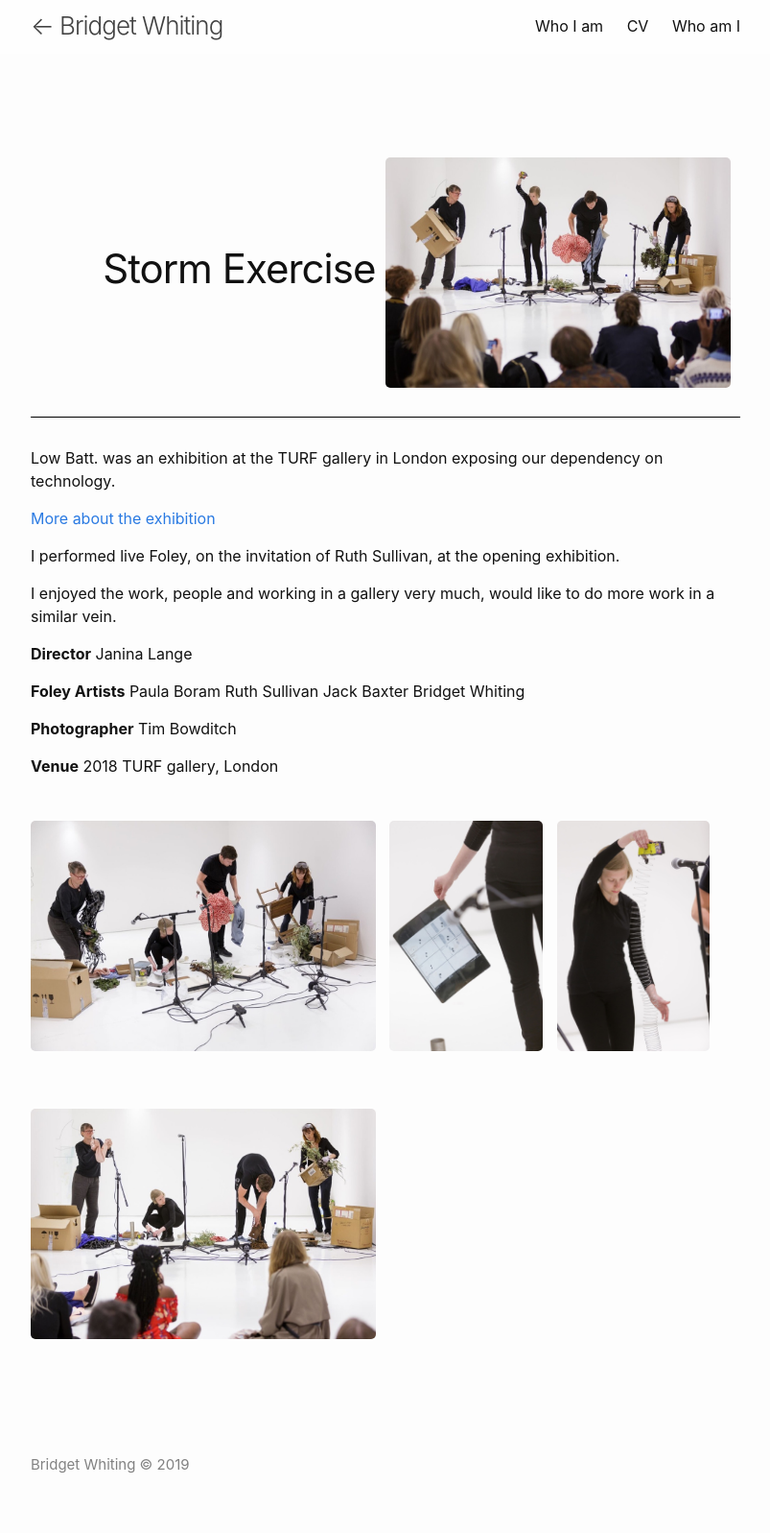
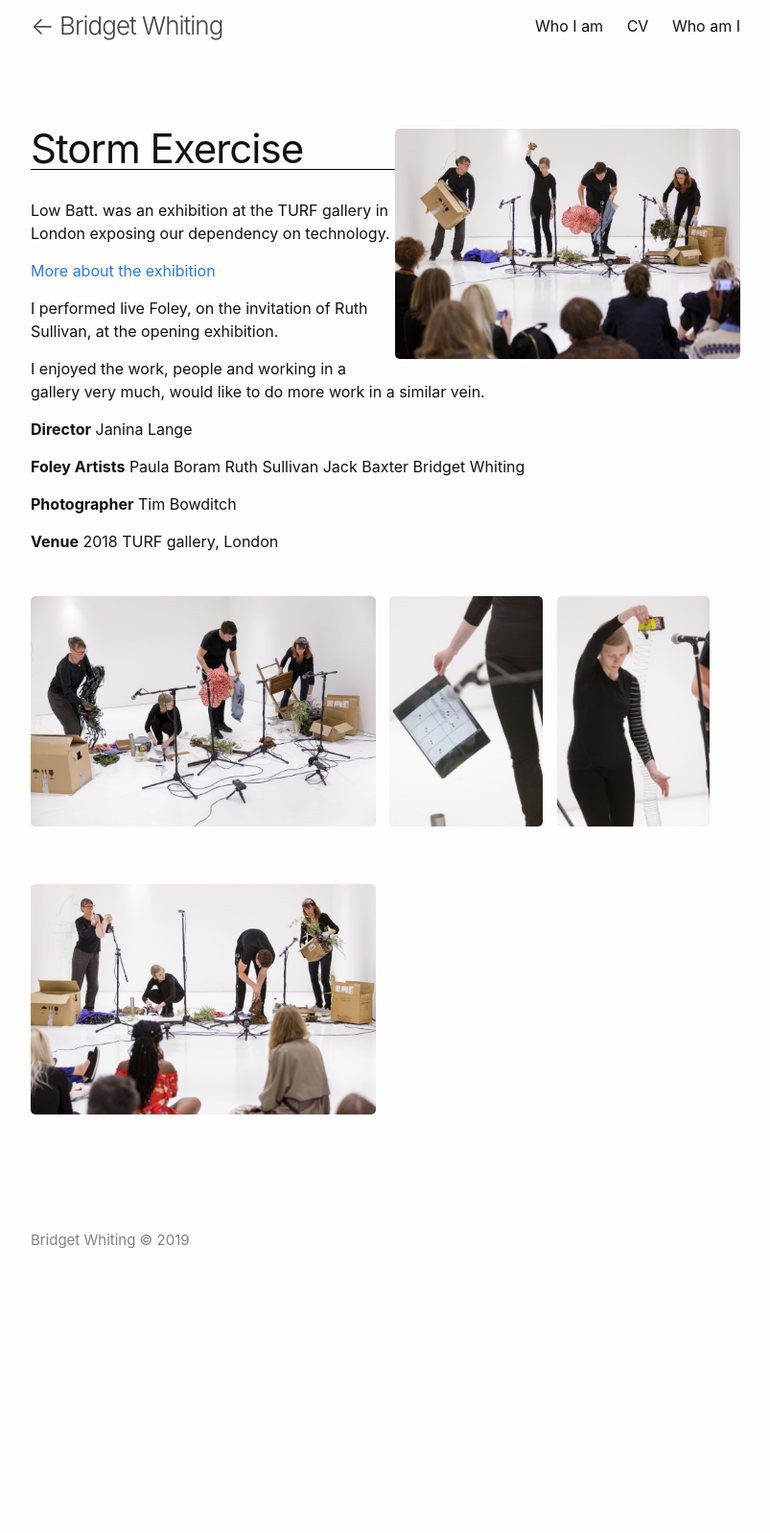
Before and after one commit to markwhiting/bridget, a Jekyll site: the page built from _projects/storm-exercise.markdown, in a window 1280 px wide. Shown: the whole page at 96% size, without its empty margins (238-1041 px from the left). Built offline with Jekyll 4.4.1, drawn with Linux system fonts in a browser that asks for light colours; after the commit the page ends 1363 px from its top, so only the background shows below that.

Commit message:
Hero image floating

```diff
--- a/_layouts/project.html
+++ b/_layouts/project.html
@@ -4,14 +4,14 @@ layout: default
 
 <article class="post" itemscope itemtype="http://schema.org/BlogPosting">
   <header class="post-header">
+    <img
+      class="heroImage"
+      src="{{ page.image | absolute_url }}"
+      alt="{{ page.title | escape }}"
+    />
     <h1 class="post-title" itemprop="name headline">
       {{ page.title | escape }}
-      <img
-        src="{{ page.image | absolute_url }}"
-        alt="{{ page.title | escape }}"
-      />
     </h1>
-    <!-- <p class="post-meta">More of the same</p> -->
   </header>
 
   <div class="post-content" itemprop="articleBody">
--- a/_sass/minima/_layout.scss
+++ b/_sass/minima/_layout.scss
@@ -245,6 +245,12 @@
   }
 }
 
+.heroImage {
+  float: right;
+  margin: 0;
+  padding: 0;
+}
+
 .post-content {
   margin-bottom: $spacing-unit;
 
@@ -274,7 +280,7 @@
 }
 
 h1 {
-  text-align: right;
+  text-align: left;
   margin: 3rem 0 0 0;
   border-bottom: 1px solid black;
 }
```
